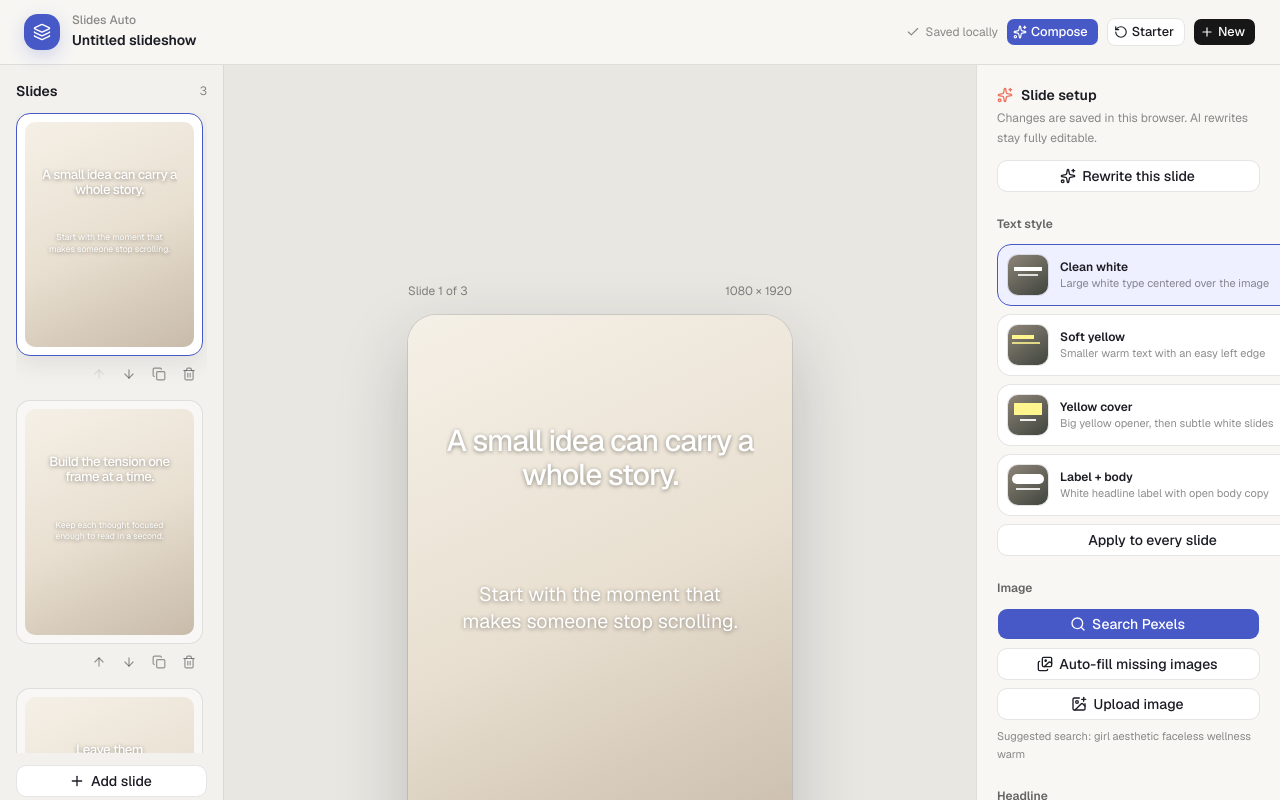
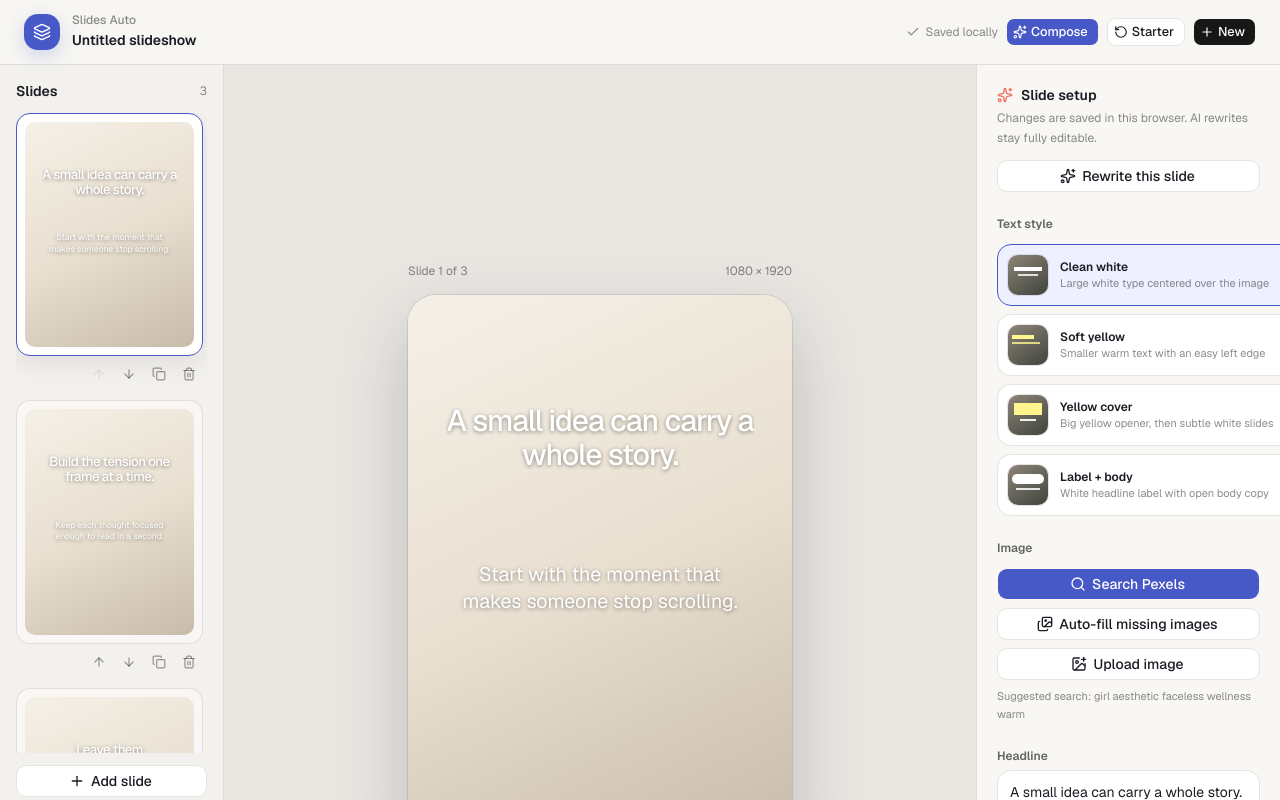
Before and after one commit to thedanieldk/slides-auto, a Next.js app: page / in a window 1280 px wide. Shown: the top 800 px of the page. Built offline with nearby package versions, Linux system fonts and the light colour scheme.

Commit message:
fix: apply text styles across carousel

```diff
--- a/components/slideshow-studio.tsx
+++ b/components/slideshow-studio.tsx
@@ -123,17 +123,10 @@ export function SlideshowStudio() {
     slideshowThemes[0]
   const hookLayer = getTextLayer(activeSlide, "hook")
   const bodyLayer = getTextLayer(activeSlide, "body")
+  const appliedTextStyle = getAppliedTextStyle(project.slides)
 
   function isTextStyleActive(textStyleId: TextStyleId) {
-    if (textStyleId !== "yellow-cover") {
-      return activeSlide.layoutId === textStyleId
-    }
-
-    return project.slides.every((slide, index) =>
-      index === 0
-        ? slide.layoutId === "yellow-cover"
-        : slide.layoutId === "yellow-continuation"
-    )
+    return appliedTextStyle === textStyleId
   }
 
   function updateProject(
@@ -173,7 +166,13 @@ export function SlideshowStudio() {
 
   function addSlide() {
     updateProject((current) => {
-      const nextSlide = createSlide(current.slides.length + 1)
+      const currentTextStyle = getAppliedTextStyle(current.slides)
+      const nextSlide = createSlide(
+        current.slides.length + 1,
+        currentTextStyle
+          ? resolveCarouselTextStyle(currentTextStyle, current.slides.length)
+          : "clean-white"
+      )
       return {
         ...current,
         slides: [...current.slides, nextSlide],
@@ -227,27 +226,14 @@ export function SlideshowStudio() {
     })
   }
 
-  function selectTextStyle(textStyleId: TextStyleId, applyToAll = false) {
-    const applyAcrossCarousel = applyToAll || textStyleId === "yellow-cover"
-
+  function selectTextStyle(textStyleId: TextStyleId) {
     updateProject((current) => ({
       ...current,
-      slides: current.slides.map((slide, index) => {
-        if (!applyAcrossCarousel && slide.id !== current.activeSlideId) {
-          return slide
-        }
-
-        const resolvedStyle = applyAcrossCarousel
-          ? resolveCarouselTextStyle(textStyleId, index)
-          : textStyleId
-        return applySlideLayout(slide, resolvedStyle)
-      }),
+      slides: current.slides.map((slide, index) =>
+        applySlideLayout(slide, resolveCarouselTextStyle(textStyleId, index))
+      ),
     }))
-    setNotice(
-      applyAcrossCarousel
-        ? `Text style applied to all ${project.slides.length} slides.`
-        : `Text style applied to slide ${activeIndex + 1}.`
-    )
+    setNotice(`Text style applied to all ${project.slides.length} slides.`)
   }
 
   function applyComposition(result: CompositionResult) {
@@ -741,21 +727,6 @@ export function SlideshowStudio() {
                 </button>
               ))}
             </div>
-            <Button
-              variant="outline"
-              className="mt-2 w-full"
-              onClick={() => {
-                const activeTextStyle = textStyles.find((textStyle) =>
-                  isTextStyleActive(textStyle.id)
-                )
-                if (activeTextStyle) selectTextStyle(activeTextStyle.id, true)
-              }}
-              disabled={
-                !textStyles.some((textStyle) => isTextStyleActive(textStyle.id))
-              }
-            >
-              Apply to every slide
-            </Button>
           </fieldset>
 
           <div className="mb-6">
@@ -877,6 +848,21 @@ export function SlideshowStudio() {
 
 function getSlideImageQuery() {
   return DEFAULT_IMAGE_QUERY
+}
+
+function getAppliedTextStyle(slides: SlideshowSlide[]): TextStyleId | null {
+  const hasYellowCover = slides.every((slide, index) =>
+    index === 0
+      ? slide.layoutId === "yellow-cover"
+      : slide.layoutId === "yellow-continuation"
+  )
+  if (hasYellowCover) return "yellow-cover"
+
+  return (
+    textStyles.find((textStyle) =>
+      slides.every((slide) => slide.layoutId === textStyle.id)
+    )?.id ?? null
+  )
 }
 
 function toSlideImage(result: ImageSearchResult): SlideImage {
```
Also changed, not shown: 1 other file (tests, documents, lock files or other folders).
